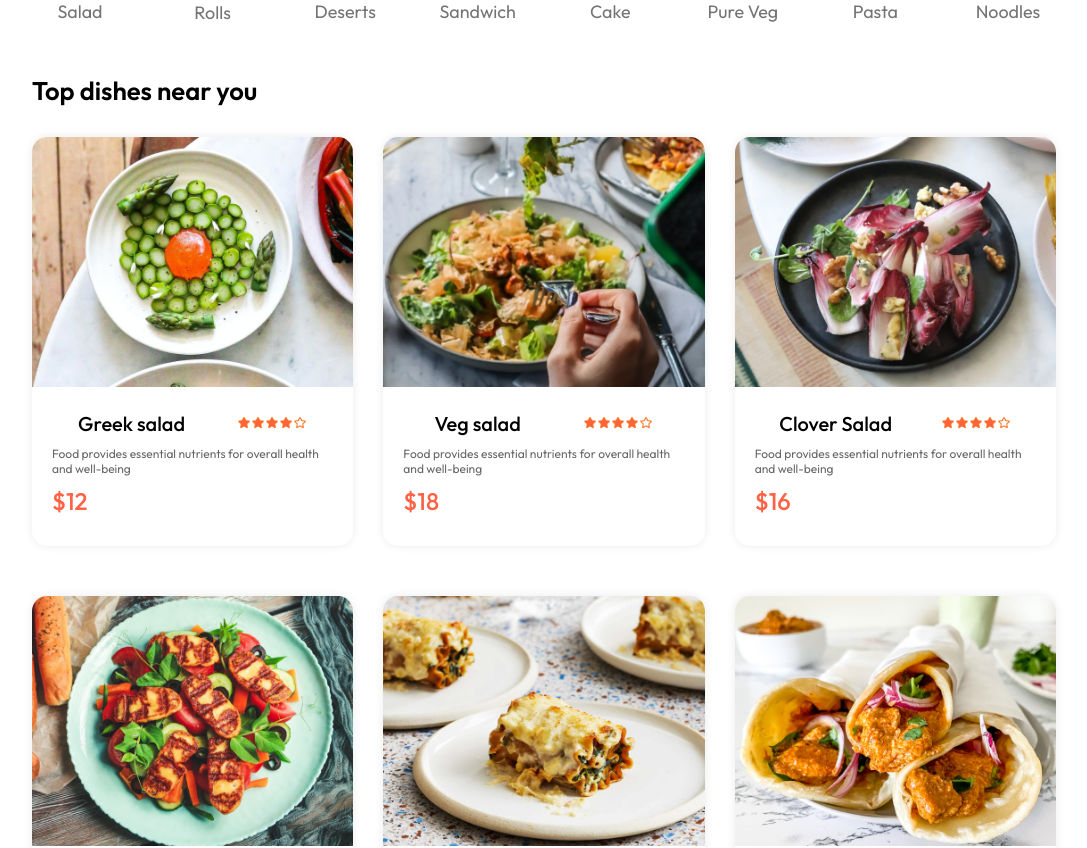
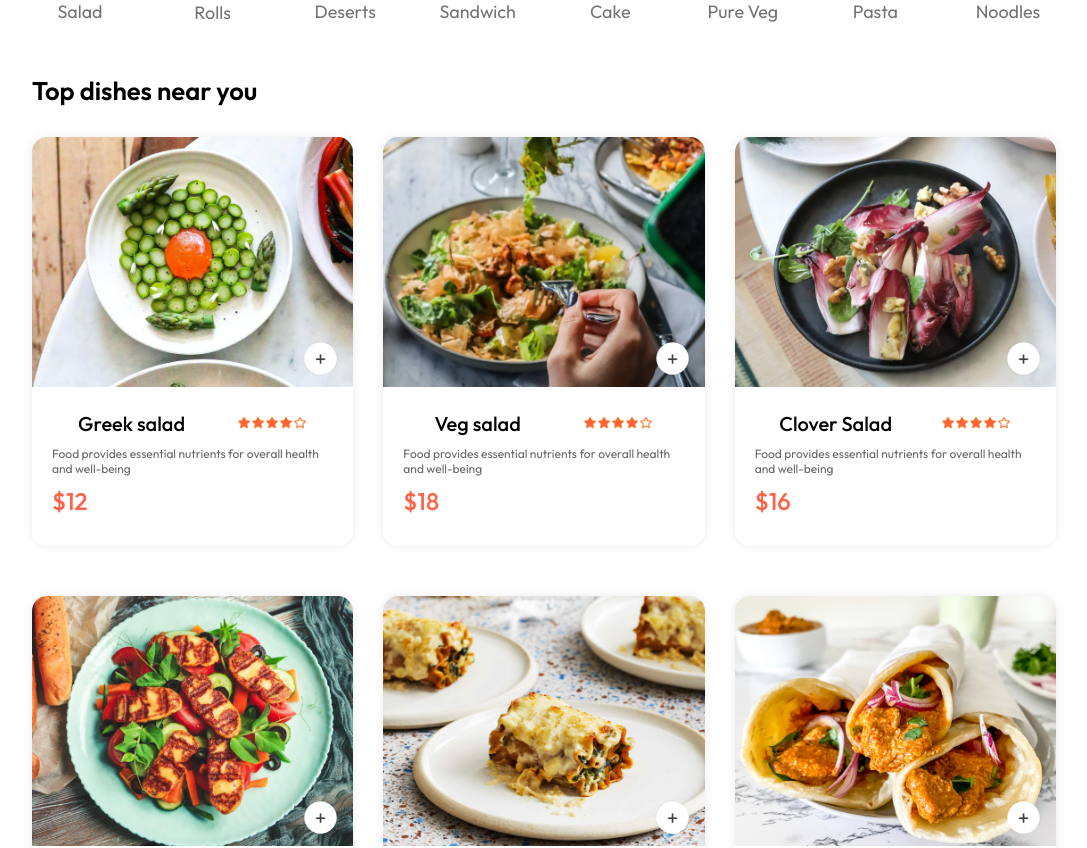
Before and after one commit to paz1ch/CNPM, a React (Vite) app in the folder frontend/: page / in a window 1280 px wide. Shown: the part 820-1668 px from the top of the page, without its empty margins (96-1183 px from the left). Built offline with nearby package versions, Linux system fonts and the light colour scheme.

Commit message:
update order quantity for every type of food

```diff
--- a/frontend/src/components/FoodItem/FoodItem.css
+++ b/frontend/src/components/FoodItem/FoodItem.css
@@ -43,3 +43,32 @@
     font-weight: 500;
     margin: 10px 0px;
 }
+
+.food-item-img-container{
+    position: relative;
+}
+
+.food-item-img-container .add{
+    width: 35px;
+    position: absolute;
+    bottom: 15px;
+    right: 15px;
+    cursor: pointer;
+    border-radius: 50%;
+}
+
+.food-item-counter{
+    position: absolute;
+    bottom: 15px;
+    right: 15px;
+    display: flex;
+    align-items: center;
+    gap: 10px;
+    padding: 6px;
+    border-radius: 50px;
+    background-color: white;
+}
+
+.food-item-counter img{
+    width: 30px;
+}
--- a/frontend/src/components/FoodItem/FoodItem.jsx
+++ b/frontend/src/components/FoodItem/FoodItem.jsx
@@ -1,12 +1,24 @@
-import React from 'react'
+import React, { useContext } from 'react'
 import './FoodItem.css'
 import { assets } from '../../assets/assets'
+import { StoreContext } from '../../context/storeContext'
 
 const FoodItem = ({ id, name, price, description, image }) => {
+
+    const {cartItems, addToCart, removeFromCart} = useContext(StoreContext);
+
   return (
     <div className='food-item'>
         <div className="food-item-img-container">
             <img className='food-item-image' src={image} alt="" />
+            {!cartItems[id]
+                ?<img className='add' onClick={()=>addToCart(id)} src={assets.add_icon_white} alt="" />
+                :<div className='food-item-counter'>
+                    <img onClick={()=>removeFromCart(id)} src={assets.remove_icon_red} alt="" />
+                    <p>{cartItems[id]}</p>
+                    <img onClick={()=>addToCart(id)} src={assets.add_icon_green} alt="" />
+                </div>
+            }
         </div>
         <div className="food-item-info">
             <div className="food-item-name-rating">
--- a/frontend/src/context/StoreContext.jsx
+++ b/frontend/src/context/StoreContext.jsx
@@ -1,14 +1,35 @@
-import { createContext } from "react";
+import { createContext, useEffect, useState } from "react";
 import { food_list } from "../assets/assets";
 
 export const StoreContext = createContext(null)
 
 const StoreContextProvider = (props) => {
 
+    const [cartItems, setCartItems] = useState({});
 
+    const addToCart = (itemId) => {
+        if(!cartItems[itemId]){
+            setCartItems((prev)=>({...prev,[itemId]:1}))
+        }
+        else{
+            setCartItems((prev)=>({...prev,[itemId]:prev[itemId]+1}))
+        }
+    }
+
+    const removeFromCart = (itemId) => {
+        setCartItems((prev)=>({...prev,[itemId]:prev[itemId]-1}))
+    }
+
+    useEffect(()=>{
+        console.log(cartItems);
+    },[cartItems])
 
     const contextValue = {
-        food_list
+        food_list,
+        cartItems,
+        setCartItems,
+        addToCart,
+        removeFromCart
     }
 
     return(
```
